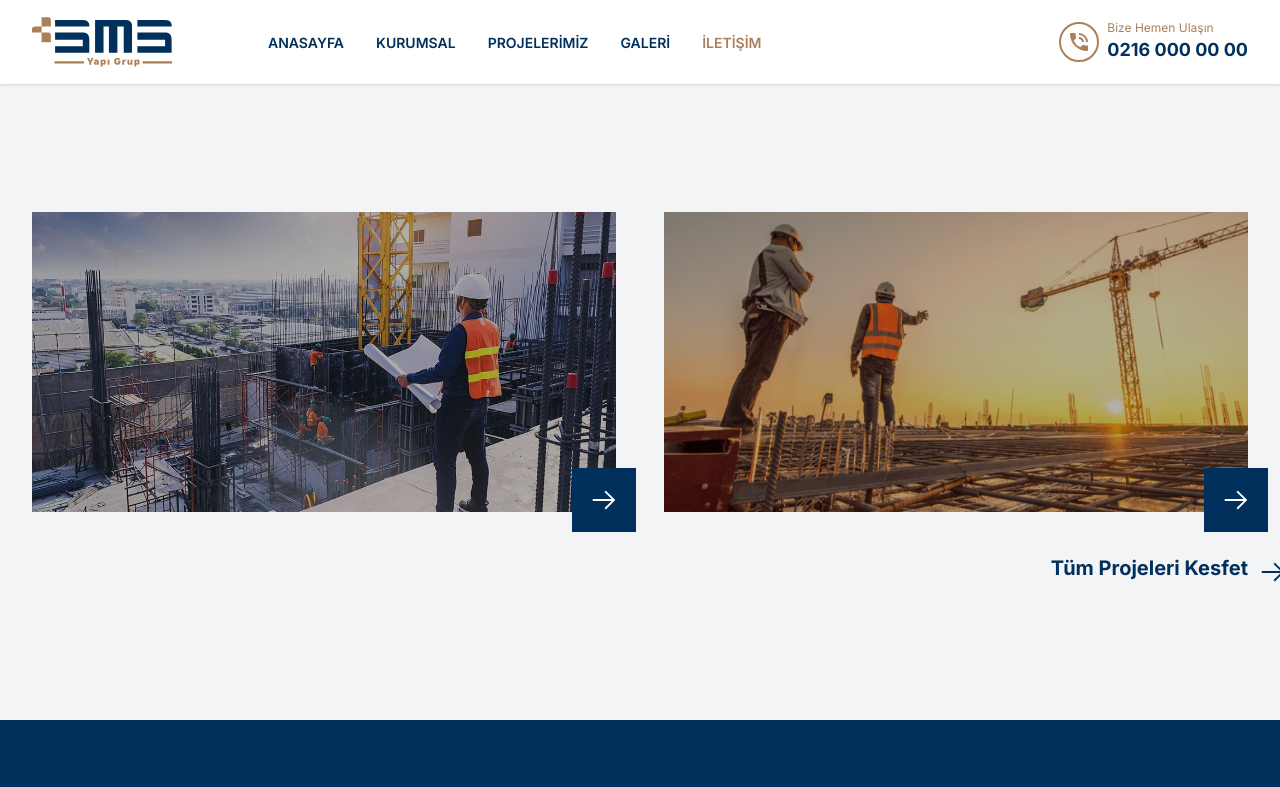
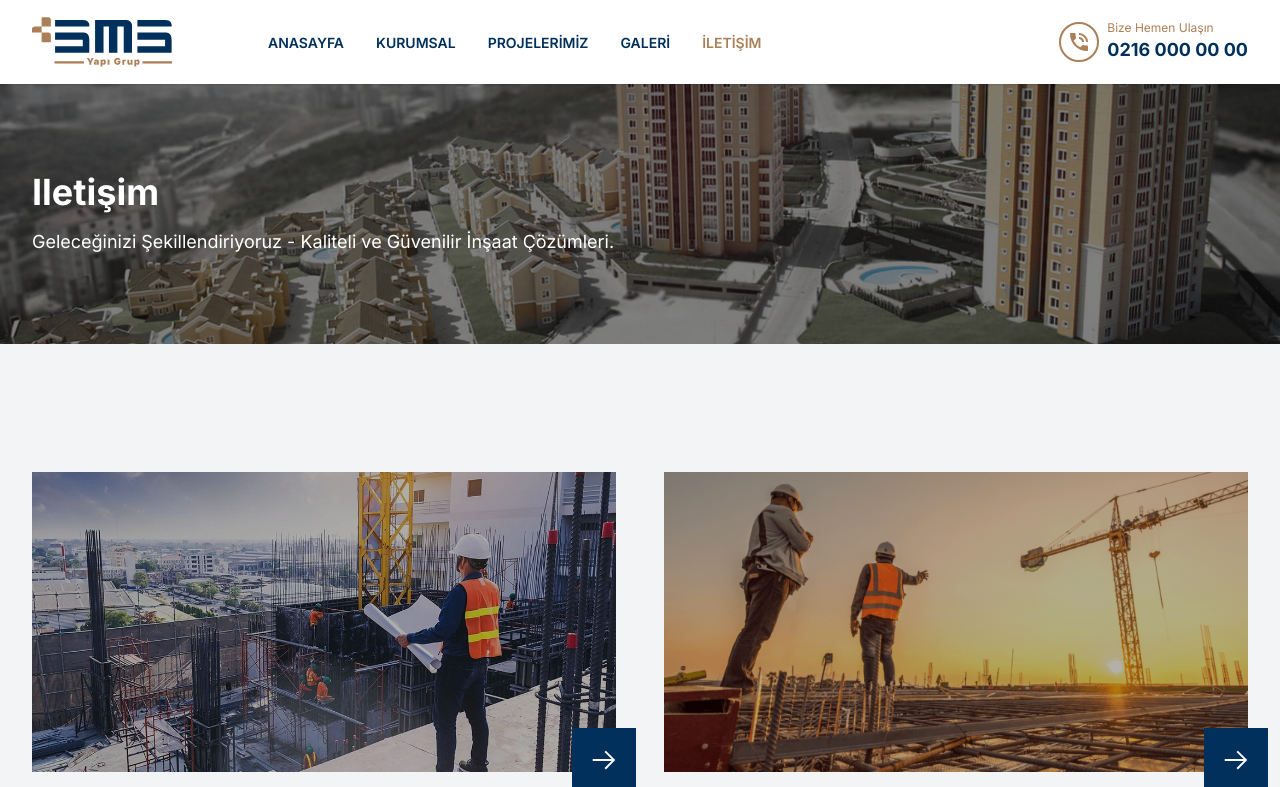
Before and after one commit to BilalMahmud12/smsyapi, a Next.js app: page /iletisim in a window 1280 px wide. Shown: the top 787 px of the page. Built offline with nearby package versions, Linux system fonts and the light colour scheme.

Commit message:
Added subHeader

```diff
--- a/app/components/pages/iletisim/index.js
+++ b/app/components/pages/iletisim/index.js
@@ -1,9 +1,17 @@
 import Iletisim from './iletisim.js'
+import PageSubHeader from '../../core/PageSubHeader/index.js'
 
 export default function IletisimPage() {
-    return (
-        <main id='iletişim' className="">
-            <Iletisim />
-        </main>
-    )
-}
+        const pageTitle = "Iletişim"
+        const pageDescription = "Geleceğinizi Şekillendiriyoruz - Kaliteli ve Güvenilir İnşaat Çözümleri."
+
+        return (
+            <main id='iletisim' className="">
+                <PageSubHeader
+                    title={pageTitle}
+                    description={pageDescription}
+                />
+                <Iletisim />
+            </main>
+        )
+    }
--- a/app/components/pages/kurumsal/index.js
+++ b/app/components/pages/kurumsal/index.js
@@ -1,8 +1,17 @@
 import Kurumsal from './kurumsal.js'
+import PageSubHeader from '../../core/PageSubHeader/index.js'
+
 
 export default function KurumsalPage() {
+    const pageTitle = "Kurumsal"
+    const pageDescription = "Geleceğinizi Şekillendiriyoruz - Kaliteli ve Güvenilir İnşaat Çözümleri."
+
     return (
         <main id='kurumsal' className="">
+            <PageSubHeader
+                title={pageTitle}
+                description={pageDescription}
+            />
             <Kurumsal />
         </main>
     )
```
